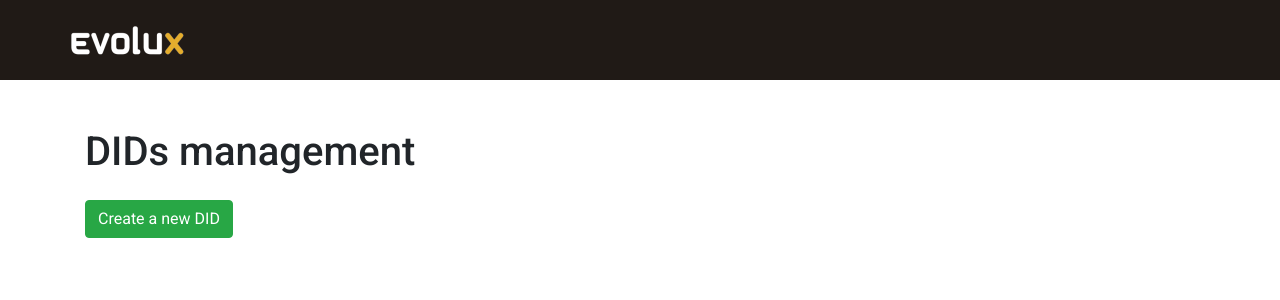
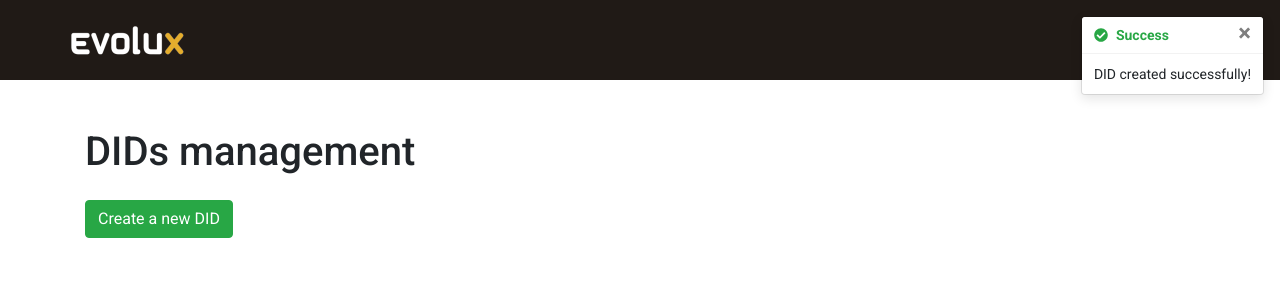
Before and after one commit to JoaoVSouto/evolux-phone-management, a React (Create React App) app: page / in a window 1280 px wide. Shown: the top 300 px of the page. Built offline with nearby package versions, Linux system fonts and the light colour scheme.

Commit message:
Create ToastContainer component

```diff
--- a/src/App.js
+++ b/src/App.js
@@ -2,6 +2,7 @@ import Container from 'react-bootstrap/Container';
 
 import Header from './components/Header';
 import NumberCreation from './components/NumberCreation';
+import ToastContainer from './components/ToastContainer';
 
 function App() {
   return (
@@ -13,6 +14,8 @@ function App() {
 
         <NumberCreation />
       </Container>
+
+      <ToastContainer />
     </>
   );
 }
--- /dev/null
+++ b/src/components/ToastContainer.js
@@ -0,0 +1,20 @@
+import { FaCheckCircle } from 'react-icons/fa';
+import Toast from 'react-bootstrap/Toast';
+
+function ToastContainer() {
+  return (
+    <div className="toast-container">
+      <Toast className="bg-white">
+        <Toast.Header>
+          <strong className="mr-auto text-success d-flex align-items-center">
+            <FaCheckCircle className="mr-2" />
+            Success
+          </strong>
+        </Toast.Header>
+        <Toast.Body>DID created successfully!</Toast.Body>
+      </Toast>
+    </div>
+  );
+}
+
+export default ToastContainer;
--- a/src/styles/_components.scss
+++ b/src/styles/_components.scss
@@ -1,2 +1,3 @@
 @import 'components/header';
 @import 'components/number-creation-form';
+@import 'components/toast-container';
--- /dev/null
+++ b/src/styles/components/_toast-container.scss
@@ -0,0 +1,5 @@
+.toast-container {
+  position: absolute;
+  top: 1rem;
+  right: 1rem;
+}
```
